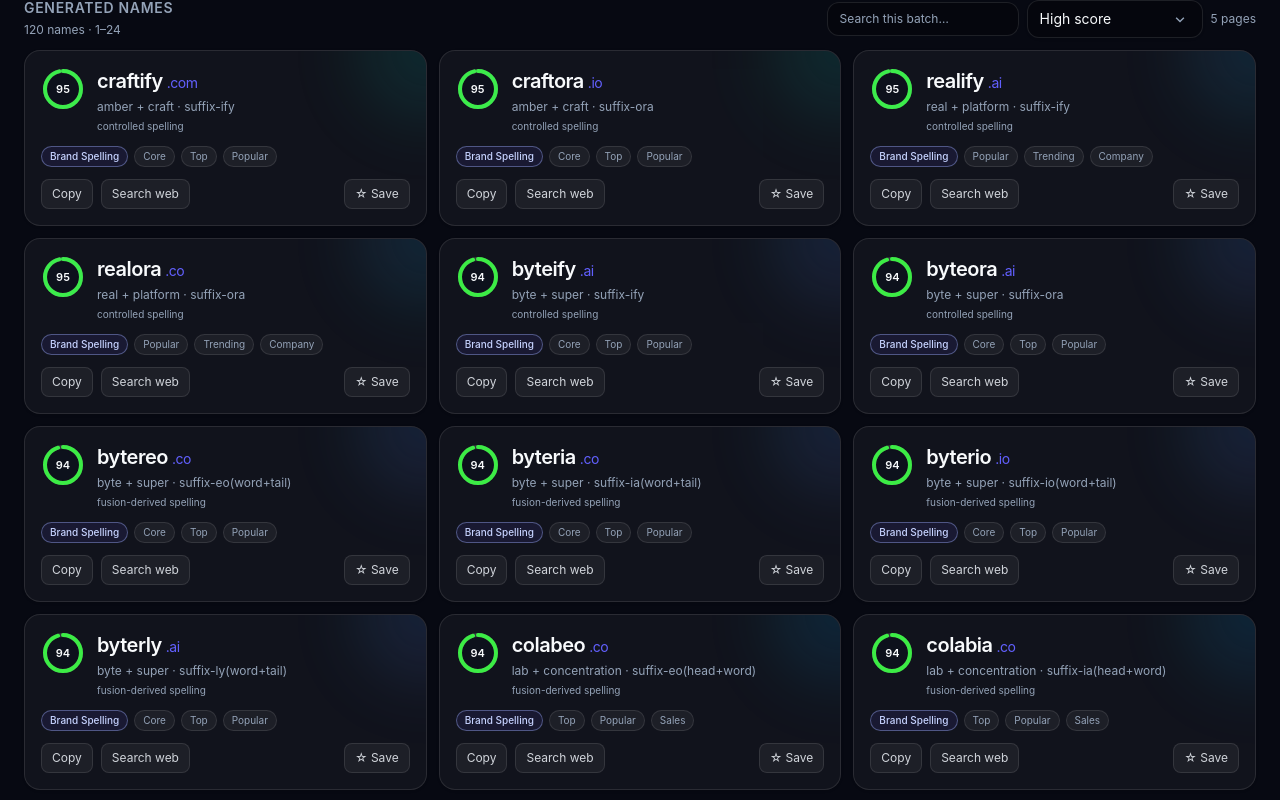
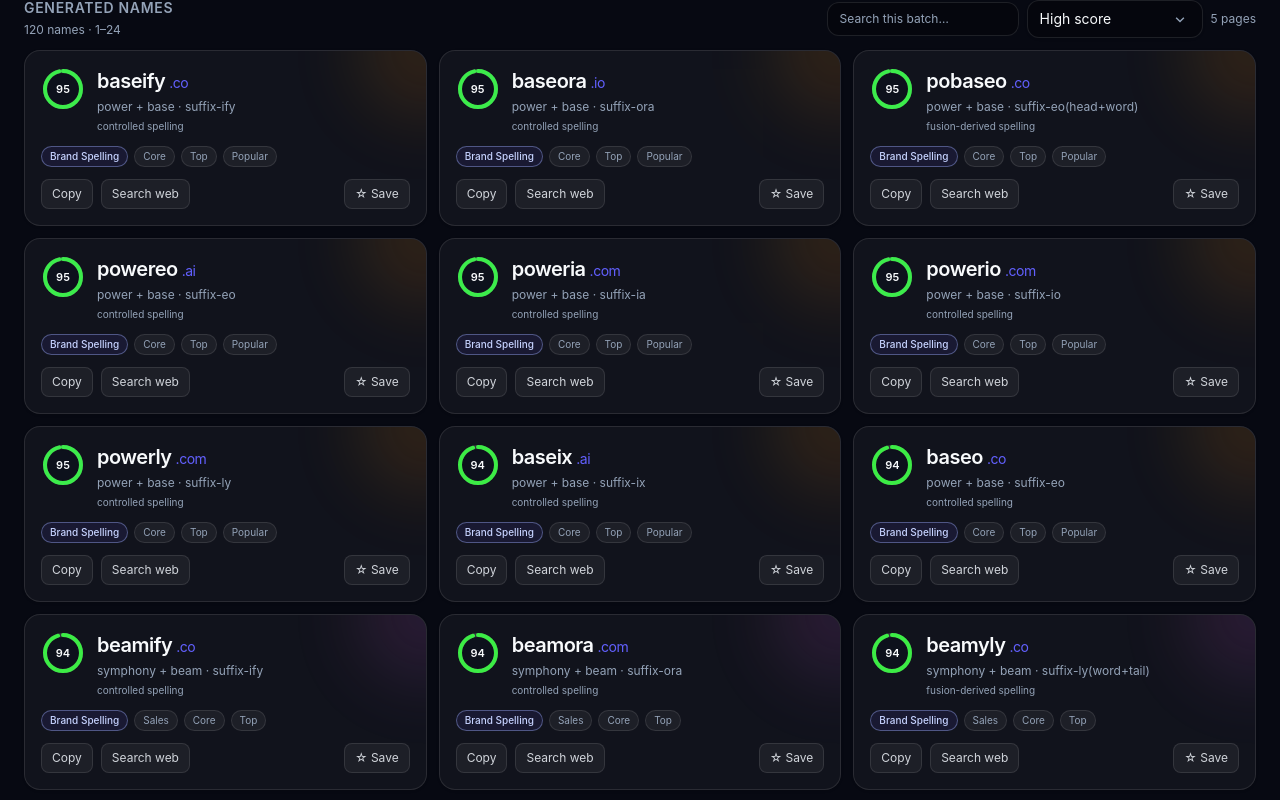
Before and after one commit to deebong/brandmator-v2, a React (Vite) app: page / in a window 1280 px wide. Shown: the part 1202-2002 px from the top of the page. Built offline with nearby package versions, Linux system fonts and the light colour scheme.

Commit message:
Integrate expanded word libraries and expose Top source

```diff
--- a/src/data/word-pools/index.ts
+++ b/src/data/word-pools/index.ts
@@ -1,10 +1,15 @@
 import type { Category, WordEntry, WordSeed, WordSource } from "../types";
 import { CORE_WORDS } from "./core";
+import { CORE_EXTENDED_WORDS } from "./core-extended";
 import { POPULAR_WORDS } from "./popular";
 import { TOP_WORDS } from "./top";
+import { TOP_EXTENDED_WORDS } from "./top-extended";
 import { TRENDING_WORDS } from "./trending";
+import { TRENDING_EXTENDED_WORDS } from "./trending-extended";
 import { COMPANY_WORDS } from "./company";
+import { COMPANY_EXTENDED_WORDS } from "./company-extended";
 import { SALES_WORDS } from "./sales";
+import { SALES_EXTENDED_WORDS } from "./sales-extended";
 export { TLD_INFO, TLD_COST_SORT_VALUE } from "../tlds";
 export const CATEGORY_META: Record<Category,{label:string;emoji:string;accent:string}> = {
 tech:{label:"Tech",emoji:"◈",accent:"from-sky-400 to-indigo-500"},ai:{label:"AI",emoji:"✦",accent:"from-violet-400 to-fuchsia-500"},business:{label:"Business",emoji:"◫",accent:"from-blue-400 to-cyan-500"},finance:{label:"Finance",emoji:"◉",accent:"from-emerald-400 to-teal-500"},commerce:{label:"Commerce",emoji:"◇",accent:"from-rose-400 to-orange-500"},health:{label:"Health",emoji:"＋",accent:"from-green-400 to-lime-500"},creative:{label:"Creative",emoji:"✎",accent:"from-pink-400 to-purple-500"},nature:{label:"Nature",emoji:"❋",accent:"from-emerald-400 to-cyan-500"},energy:{label:"Energy",emoji:"ϟ",accent:"from-amber-400 to-orange-500"},food:{label:"Food",emoji:"●",accent:"from-orange-400 to-pink-500"},science:{label:"Science",emoji:"⊕",accent:"from-cyan-400 to-blue-500"},mythic:{label:"Mythic",emoji:"◇",accent:"from-violet-400 to-indigo-500"},abstract:{label:"Abstract",emoji:"○",accent:"from-fuchsia-400 to-purple-500"}
@@ -12,10 +17,10 @@ tech:{label:"Tech",emoji:"◈",accent:"from-sky-400 to-indigo-500"},ai:{label:"A
 export const SOURCE_META: Record<WordSource,{label:string;short:string;weight:number}> = {
 core:{label:"Core library",short:"Core",weight:.85},top:{label:"Top brand vocabulary",short:"Top",weight:1.05},popular:{label:"Popular vocabulary",short:"Popular",weight:1},trending:{label:"Trending signals",short:"Trending",weight:1.15},company:{label:"Company vocabulary",short:"Company",weight:1.05},sales:{label:"Domain-sale vocabulary",short:"Sales",weight:1.2}
 };
-const POOLS:[WordSource,WordSeed[]][] = [["core",CORE_WORDS],["top",TOP_WORDS],["popular",POPULAR_WORDS],["trending",TRENDING_WORDS],["company",COMPANY_WORDS],["sales",SALES_WORDS]];
+const POOLS:[WordSource,WordSeed[]][] = [["core",[...CORE_WORDS,...CORE_EXTENDED_WORDS]],["top",[...TOP_WORDS,...TOP_EXTENDED_WORDS]],["popular",POPULAR_WORDS],["trending",[...TRENDING_WORDS,...TRENDING_EXTENDED_WORDS]],["company",[...COMPANY_WORDS,...COMPANY_EXTENDED_WORDS]],["sales",[...SALES_WORDS,...SALES_EXTENDED_WORDS]]];
 function mergeEntries():WordEntry[]{const map=new Map<string,WordEntry>();for(const [source,seeds] of POOLS){for(const [rawWord,categories] of seeds){const word=rawWord.toLowerCase().replace(/[^a-z]/g,"");if(!word||word.length<2)continue;const e=map.get(word);if(!e){map.set(word,{word,categories:[...new Set(categories)],sources:[source],weight:SOURCE_META[source].weight});}else{e.categories=[...new Set([...e.categories,...categories])];if(!e.sources.includes(source))e.sources.push(source);e.weight+=SOURCE_META[source].weight;}}}return [...map.values()]}
 export const WORD_LIBRARY=mergeEntries();
 export const CATEGORY_NAMES=Object.keys(CATEGORY_META) as Category[];
-export const SOURCE_NAMES=Object.keys(SOURCE_META) as WordSource[];
+export const SOURCE_NAMES=["core","top","trending","company","sales"] as WordSource[];
 export const TLDS=[".com",".ai",".io",".co",".app",".dev",".tech",".cloud",".xyz",".me",".org",".net",".studio",".store",".shop",".one"];
 export function getLibraryStats(){const bySource=Object.fromEntries(SOURCE_NAMES.map(source=>[source,WORD_LIBRARY.filter(w=>w.sources.includes(source)).length])) as Record<WordSource,number>;return{total:WORD_LIBRARY.length,bySource};}
```
